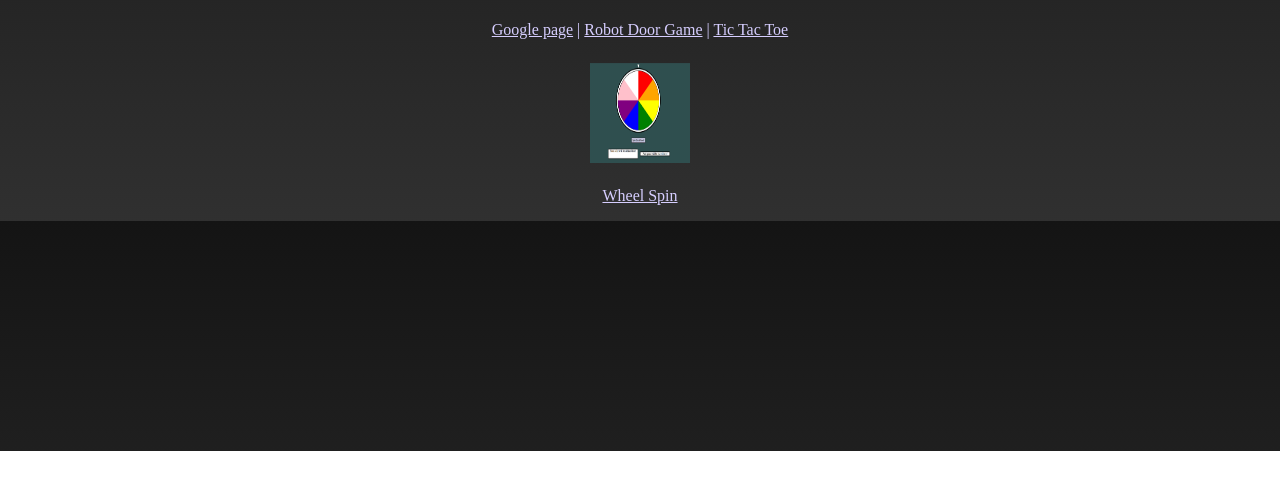
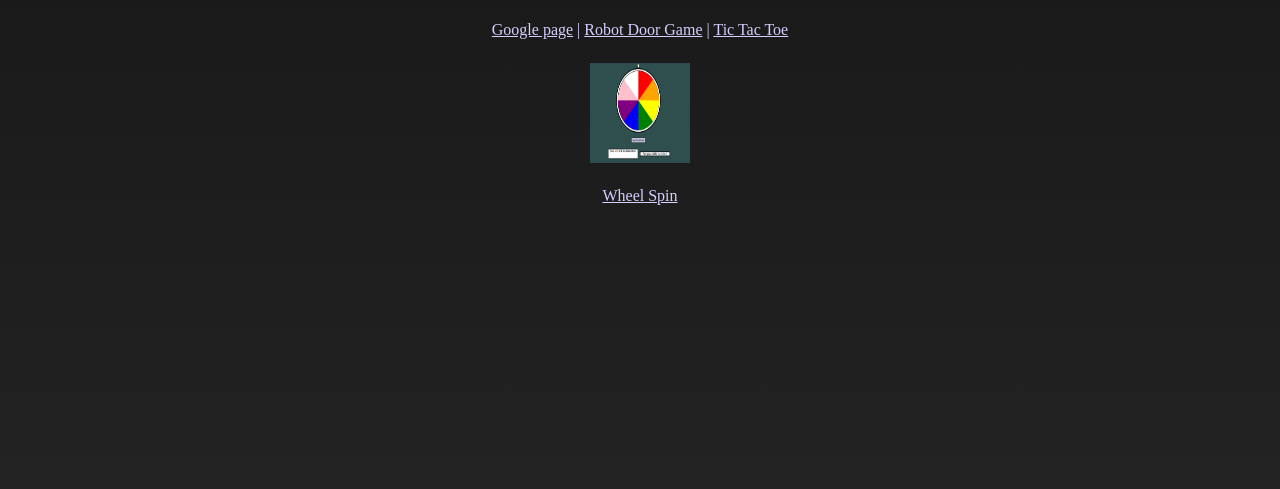
Before and after one commit to KatGDev/WebDevInteractiveResume, a plain HTML site: page index.html in a window 1280 px wide. Shown: the part 349-838 px from the top of the page. Before the commit the page ends 800 px from the top, so only its background shows below. Drawn offline with Linux system fonts and the light colour scheme.

Commit message:
Fixed background issue

```diff
--- a/style.css
+++ b/style.css
@@ -1,7 +1,8 @@
 body {
     background: linear-gradient(to bottom, #141414,#303030);
     margin: 0;
-    height: 100%;
+    overflow: hidden;
+    height: 100em;
     width: 100%;
 }
 
@@ -45,4 +46,5 @@ body {
 }
 a {
     color: inherit;
+
 }
```
